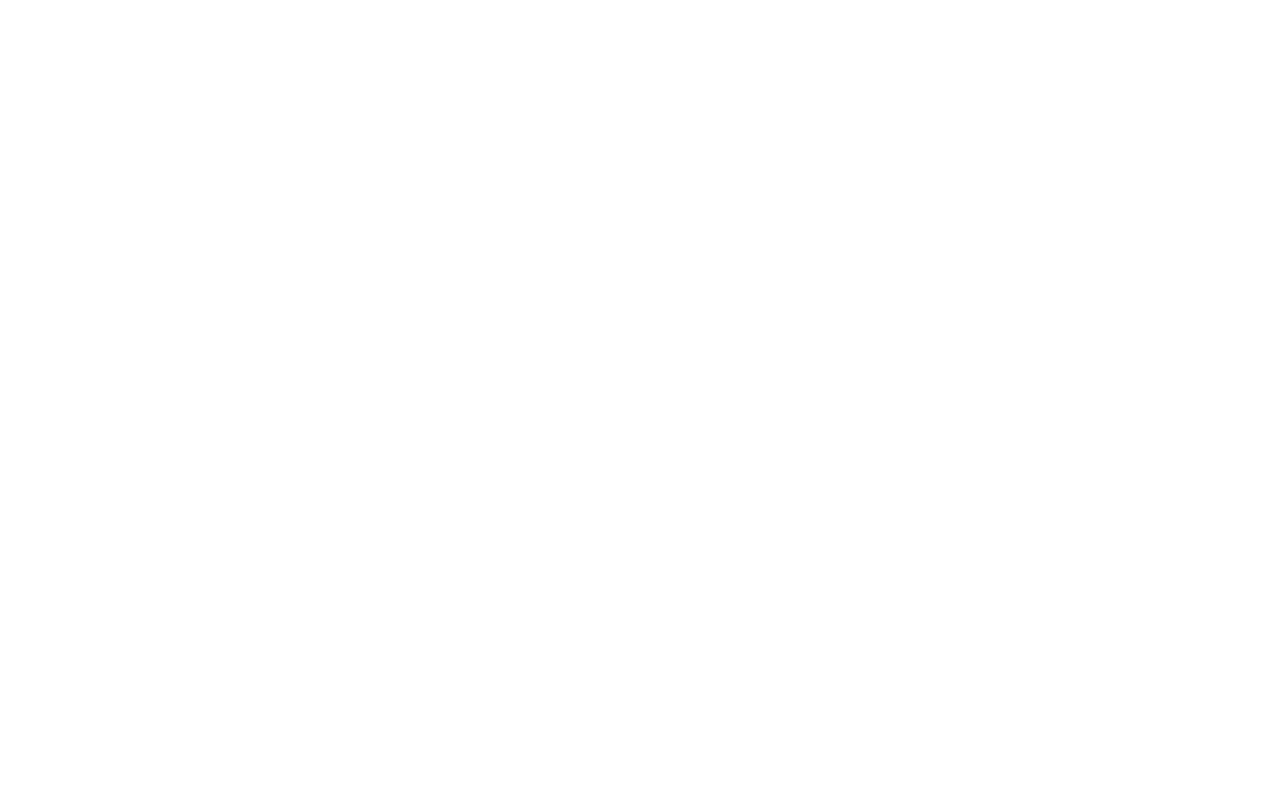
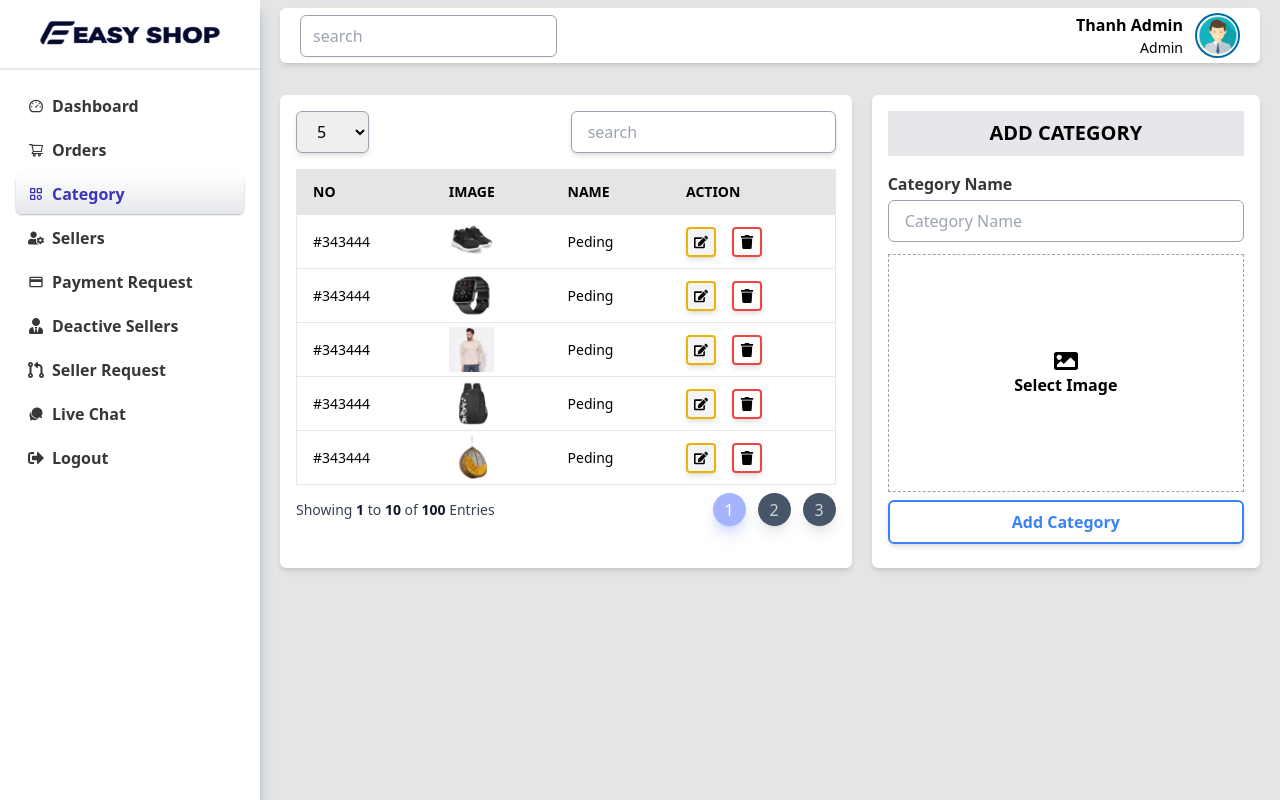
Before and after one commit to huuthanh0312/FE_Dashboard_ReactJs_Mern_Multi_Vendor_Ecommerce, a React (Create React App) app: page /admin/category in a window 1280 px wide. Before the commit this address had no page. Built offline with nearby package versions, Linux system fonts and the light colour scheme.

Commit message:
Category design

```diff
--- a/src/layout/Header.jsx
+++ b/src/layout/Header.jsx
@@ -45,7 +45,7 @@
         <div className="hidden md:block">
           <input
             type="text"
-            className="px-3 py-2 outline-none border shadow-sm bg-transparent rounded-md text-gray-600 border-sky-700 focus:border-indigo-300 overflow-hidden"
+            className="px-3 py-2 outline-none border shadow-sm bg-transparent rounded-md text-gray-600 border-gray-400 focus:border-indigo-300 overflow-hidden"
             name="search"
             placeholder="search"
           />
--- a/src/router/routes/adminRoutes.js
+++ b/src/router/routes/adminRoutes.js
@@ -1,8 +1,8 @@
 import { lazy } from 'react'
-
 //import Home from "../../views/pages/Home";
 const AdminDashboard = lazy(() => import('../../views/admin/AdminDashboard'))
 const Orders = lazy(() => import('../../views/admin/Orders'))
+const Category = lazy(() => import('../../views/admin/Category'))
 
 export const adminRoutes = [
   {
@@ -14,5 +14,10 @@
     path: 'admin/orders',
     element: <Orders />,
     role: 'admin'
+  },
+  {
+    path: 'admin/category',
+    element: <Category />,
+    role: 'admin'
   }
 ]
--- a/src/views/admin/AdminDashboard.jsx
+++ b/src/views/admin/AdminDashboard.jsx
@@ -211,9 +211,9 @@
             <h2 className="pb-3 text-lg">Recent Orders</h2>
             <Link className="">View All</Link>
           </div>
-          <div className="relative overflow-x-auto  border-1 rounded-md shadow-md">
+          <div className="relative overflow-x-auto border-1 rounded-md shadow-md">
             <table className="w-full text-sm text-left ">
-              <thead className="uppercase border-b border-1 bg-[#E5E5E5]">
+              <thead className="uppercase border bg-[#E5E5E5]">
                 <tr>
                   <th className="py-3 px-4" scope="col">
                     Order Id
@@ -234,7 +234,7 @@
               </thead>
               <tbody>
                 {[1, 2, 3, 4, 5].map((d, i) => (
-                  <tr className="hover:bg-gray-100 border-b">
+                  <tr className="hover:bg-gray-100 border">
                     <td scope="row" className="py-3 px-4 font-medium whitespace-nowrap">
                       #343444
                     </td>
--- /dev/null
+++ b/src/views/admin/Category.jsx
@@ -0,0 +1,167 @@
+import React, { useState } from 'react'
+import { Link } from 'react-router-dom'
+import Pagination from '../Pagination'
+import { FaEdit, FaImage, FaTrash } from 'react-icons/fa'
+import { IoMdCloseCircle } from 'react-icons/io'
+
+const Category = () => {
+  //pagination
+  const [currentPage, setCurrentPage] = useState(1)
+  const [searchValue, setsearchValue] = useState('')
+  const [parPage, setParPage] = useState(5)
+  const [show, setShow] = useState(false)
+  return (
+    <div className="px-2 lg:px-5 pb-5 ">
+      <div className="flex lg:hidden justify-between items-center mb-5 p-4 bg-white rounded-md shadow-md hover:shadow-indigo-200">
+        <h1 className="text-[#383737] font-semibold text-lg">Category</h1>
+        <button
+          onClick={() => setShow(true)}
+          className="px-4 py-2 font-semibold text-blue-500 rounded-md shadow-md border-blue-500 border-2 my-2 hover:bg-blue-500 hover:text-white"
+        >
+          Add
+        </button>
+      </div>
+      <div className="w-full flex flex-wrap ">
+        <div className="w-full lg:w-7/12 p-4 rounded-md shadow-md hover:shadow-indigo-200 bg-white">
+          <div className="flex justify-between items-center">
+            <select
+              onChange={(e) => {
+                setParPage(parseInt(e.target.value))
+              }}
+              className="px-4 py-2 hover:border-indigo-500 outline-none border border-gray-400 rounded-md text-black shadow-md focus:shadow-indigo-200"
+            >
+              <option value="5">5</option>
+              <option value="10">10</option>
+              <option value="20">20</option>
+            </select>
+            <input
+              type="text"
+              className="px-4 py-2 hover:border-indigo-500 focus:border-indigo-500 outline-none text-[#383737] border border-gray-400 rounded-md shadow-md focus:shadow-indigo-200"
+              placeholder="search"
+            />
+          </div>
+          {/* table */}
+          <div className="relative overflow-x-auto pt-4 ">
+            <table className="w-full text-sm text-left rounded-md shadow-md">
+              <thead className="uppercase border bg-[#E5E5E5]">
+                <tr>
+                  <th className="py-3 px-4" scope="col">
+                    No
+                  </th>
+                  <th className="py-3 px-4" scope="col">
+                    Image
+                  </th>
+                  <th className="py-3 px-4" scope="col">
+                    Name
+                  </th>
+                  <th className="py-3 px-4" scope="col">
+                    Action
+                  </th>
+                </tr>
+              </thead>
+              <tbody>
+                {[1, 2, 3, 4, 5].map((d, i) => (
+                  <tr className="hover:bg-gray-100 border">
+                    <td scope="row" className="py-1 px-4 font-medium whitespace-nowrap">
+                      #343444
+                    </td>
+                    <td scope="row" className="py-1 px-4 font-medium whitespace-nowrap">
+                      <img
+                        className="w-[45px] h-[45px]"
+                        src={`http://localhost:3000/images/category/${d}.jpg`}
+                        alt=""
+                      />
+                    </td>
+                    <td scope="row" className="py-1 px-4 font-medium whitespace-nowrap">
+                      Peding
+                    </td>
+                    <td scope="row" className="py-1 px-4 whitespace-nowrap">
+                      <div className="flex justify-start items-center gap-4">
+                        <Link className="p-[6px] bg-gray-100 border-2 border-yellow-500 rounded shadow-md hover:text-yellow-600 hover:shadow-lg hover:shadow-yellow-500/50 hover:scale-110">
+                          <FaEdit></FaEdit>
+                        </Link>
+                        <Link className="p-[6px] border-2 border-red-500 rounded shadow-md hover:shadow-lg hover:text-red-600 hover:shadow-red-500/50 hover:scale-110">
+                          <FaTrash></FaTrash>
+                        </Link>
+                      </div>
+                    </td>
+                  </tr>
+                ))}
+              </tbody>
+            </table>
+          </div>
+          {/* end table */}
+          {/* Paginantion */}
+          <div className="flex w-full justify-between items-center mt-2 ">
+            <span className="text-sm text-gray-700 dark:text-gray-400">
+              Showing <span className="font-semibold text-gray-900 dark:text-white">1</span> to{' '}
+              <span className="font-semibold text-gray-900 dark:text-white">10</span> of{' '}
+              <span className="font-semibold text-gray-900 dark:text-white">100</span> Entries
+            </span>
+            <Pagination
+              pageNumber={currentPage}
+              setPageNumber={setCurrentPage}
+              totalItem={50}
+              parPage={parPage}
+              showItem={3}
+            />
+          </div>
+          {/* end Paginantion */}
+        </div>
+        {/*  */}
+        <div
+          className={`w-[320px] lg:w-5/12 translate-x-100 lg:relative lg:right-0 fixed ${
+            show ? 'right-0' : '-right-[340px]'
+          } z-[9999] top-0 transition-all duration-500`}
+        >
+          <div className="w-full pl-5">
+            <div className="h-screen lg:h-auto px-4 py-4 rounded-md shadow-md hover:shadow-indigo-200 bg-white">
+              <h1 className="font-semibold text-xl p-2 mb-4 w-full text-center border-b bg-gray-200 uppercase">
+                Add Category
+              </h1>
+              <div
+                onClick={() => setShow(false)}
+                className="lg:hidden block border-2 border-red-500 fixed top-1 -ml-3 rounded-full shadow-md hover:shadow-gray-400 hover:bg-gray-200 hover:text-red-500 hover:border-gray-600"
+              >
+                <IoMdCloseCircle size={20} />
+              </div>
+              <form action="">
+                <div className="flex flex-col w-full gap-1 mb-3 text-[#383737]">
+                  <label htmlFor="name" className="text-[#383737] font-semibold">
+                    Category Name
+                  </label>
+                  <input
+                    type="text"
+                    id="name"
+                    className="px-4 py-2 border-gray-400 focus:border-indigo-500 outline-none border rounded-md"
+                    name="category_name"
+                    placeholder="Category Name"
+                  />
+                </div>
+                <div>
+                  <label
+                    htmlFor="image"
+                    className="flex justify-center items-center flex-col h-[238px] font-semibold cursor-pointer border border-dashed hover:border-blue-500 w-full border-gray-400"
+                  >
+                    <span>
+                      <FaImage size={24} />
+                    </span>
+                    <span>Select Image</span>
+                  </label>
+                  <input type="file" name="image" className="hidden" id="image" />
+
+                  <button className="w-full px-7 py-2 font-semibold text-blue-500 rounded-md shadow-md border-blue-500 border-2 my-2 hover:bg-blue-500 hover:text-white">
+                    Add Category
+                  </button>
+                </div>
+              </form>
+            </div>
+          </div>
+        </div>
+        {/* end */}
+      </div>
+    </div>
+  )
+}
+
+export default Category
--- a/src/views/admin/Orders.jsx
+++ b/src/views/admin/Orders.jsx
@@ -47,11 +47,11 @@
             </div>
             {/* body table */}
             <div
-              className={`text-[#383737] bg-gray-100
+              className={`text-[#383737]
 						${
               show
-                ? 'shadow-lg border-r px-1 border-l-4 border-l-[#3b82f6] text-blue-500'
-                : 'border border-1 px-2 hover:text-blue-500'
+                ? 'shadow-lg border-r px-1 border-l-4 border-l-[#3b82f6] text-blue-500 bg-gray-100'
+                : 'border border-1 px-2 hover:text-blue-500 bg-white'
             }`}
             >
               <div className="flex justify-center items-start font-medium ">
```
